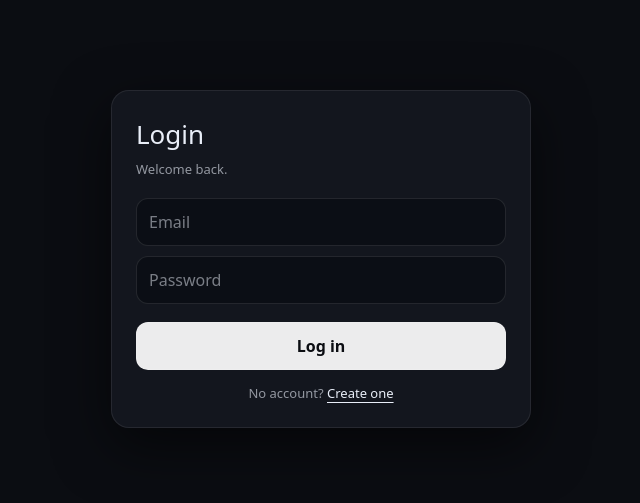
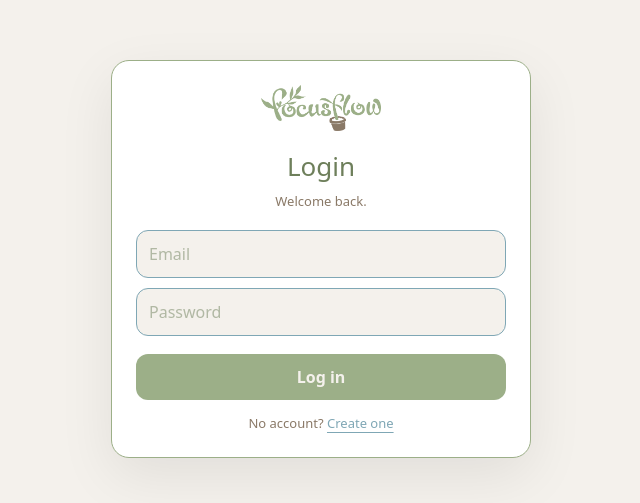
Before and after one commit to rskutt6/senior-seminar, a Next.js app in the folder apps/web/: page /login in a window 1280 px wide. Shown: the part 141-644 px from the top of the page, without its empty margins (319-959 px from the left). Built offline with nearby package versions, Linux system fonts and the light colour scheme.

Commit message:
feat: update login page colors and add FocusFlow logo

```diff
--- a/apps/web/app/login/page.tsx
+++ b/apps/web/app/login/page.tsx
@@ -3,6 +3,7 @@
 import Link from "next/link";
 import { useRouter } from "next/navigation";
 import { useState } from "react";
+import Image from "next/image";
 
 export default function LoginPage() {
   const router = useRouter();
@@ -18,14 +19,13 @@ export default function LoginPage() {
       body: JSON.stringify({ email, password }),
     });
 
-    const data = await res.json()
+    const data = await res.json();
 
     if (!res.ok) {
       alert(data.message || "Login failed");
       return;
     }
 
-    // tells the frontend who is logged in
     localStorage.setItem("user", JSON.stringify(data));
     router.replace("/dashboard");
   };
@@ -33,6 +33,16 @@ export default function LoginPage() {
   return (
     <main style={page}>
       <div style={card}>
+        <div style={logoWrapper}>
+          <Image
+            src="/FocusFlow_Logo.png"
+            alt="FocusFlow Logo"
+            width={120}
+            height={120}
+            style={{ objectFit: "contain" }}
+          />
+        </div>
+
         <h1 style={title}>Login</h1>
         <p style={subtitle}>Welcome back.</p>
 
@@ -56,7 +66,6 @@ export default function LoginPage() {
           </button>
         </form>
 
-        {/* IMPORTANT: This is a Link, not a button, so it can’t hijack submit */}
         <div style={footer}>
           <span style={muted}>No account?</span>{" "}
           <Link href="/create-account" style={link}>
@@ -73,9 +82,9 @@ const page: React.CSSProperties = {
   display: "flex",
   alignItems: "center",
   justifyContent: "center",
-  background: "#0b0d12",
+  background: "#F4F1EC",
   padding: 24,
-  color: "#e9eef8",
+  color: "#6E7F5B",
   fontFamily:
     'ui-sans-serif, system-ui, -apple-system, Segoe UI, Roboto, "Helvetica Neue", Arial',
 };
@@ -85,16 +94,23 @@ const card: React.CSSProperties = {
   maxWidth: 420,
   borderRadius: 18,
   padding: 24,
-  background: "rgba(20,24,33,0.9)",
-  border: "1px solid rgba(255,255,255,0.08)",
-  boxShadow: "0 18px 55px rgba(0,0,0,0.55)",
+  background: "#ffffff",
+  border: "1px solid #9CAF88",
+  boxShadow: "0 18px 55px rgba(0,0,0,0.08)",
 };
 
-const title: React.CSSProperties = { margin: 0, fontSize: 26 };
+const logoWrapper: React.CSSProperties = {
+  display: "flex",
+  justifyContent: "center",
+  marginBottom: 16,
+};
+
+const title: React.CSSProperties = { margin: 0, fontSize: 26, color: "#6E7F5B", textAlign: "center" };
 const subtitle: React.CSSProperties = {
   margin: "6px 0 18px",
   fontSize: 13,
-  color: "rgba(233,238,248,0.6)",
+  color: "#8A7967",
+  textAlign: "center",
 };
 
 const form: React.CSSProperties = { display: "flex", flexDirection: "column", gap: 10 };
@@ -102,9 +118,9 @@ const form: React.CSSProperties = { display: "flex", flexDirection: "column", ga
 const input: React.CSSProperties = {
   padding: "11px 12px",
   borderRadius: 12,
-  border: "1px solid rgba(255,255,255,0.10)",
-  background: "rgba(7,10,16,0.55)",
-  color: "#e9eef8",
+  border: "1px solid #7FA7B5",
+  background: "#F4F1EC",
+  color: "#6E7F5B",
   outline: "none",
 };
 
@@ -112,9 +128,9 @@ const primaryBtn: React.CSSProperties = {
   marginTop: 8,
   padding: "11px 12px",
   borderRadius: 12,
-  border: "1px solid rgba(255,255,255,0.10)",
-  background: "rgba(255,255,255,0.92)",
-  color: "#0b0d12",
+  border: "none",
+  background: "#9CAF88",
+  color: "#F4F1EC",
   fontWeight: 650,
   cursor: "pointer",
 };
@@ -125,10 +141,10 @@ const footer: React.CSSProperties = {
   textAlign: "center",
 };
 
-const muted: React.CSSProperties = { color: "rgba(233,238,248,0.6)" };
+const muted: React.CSSProperties = { color: "#8A7967" };
 
 const link: React.CSSProperties = {
-  color: "#e9eef8",
+  color: "#7FA7B5",
   textDecoration: "underline",
   textUnderlineOffset: 4,
 };
```
Also changed, not shown: apps/web/public/FocusFlow_Logo.png (added).
